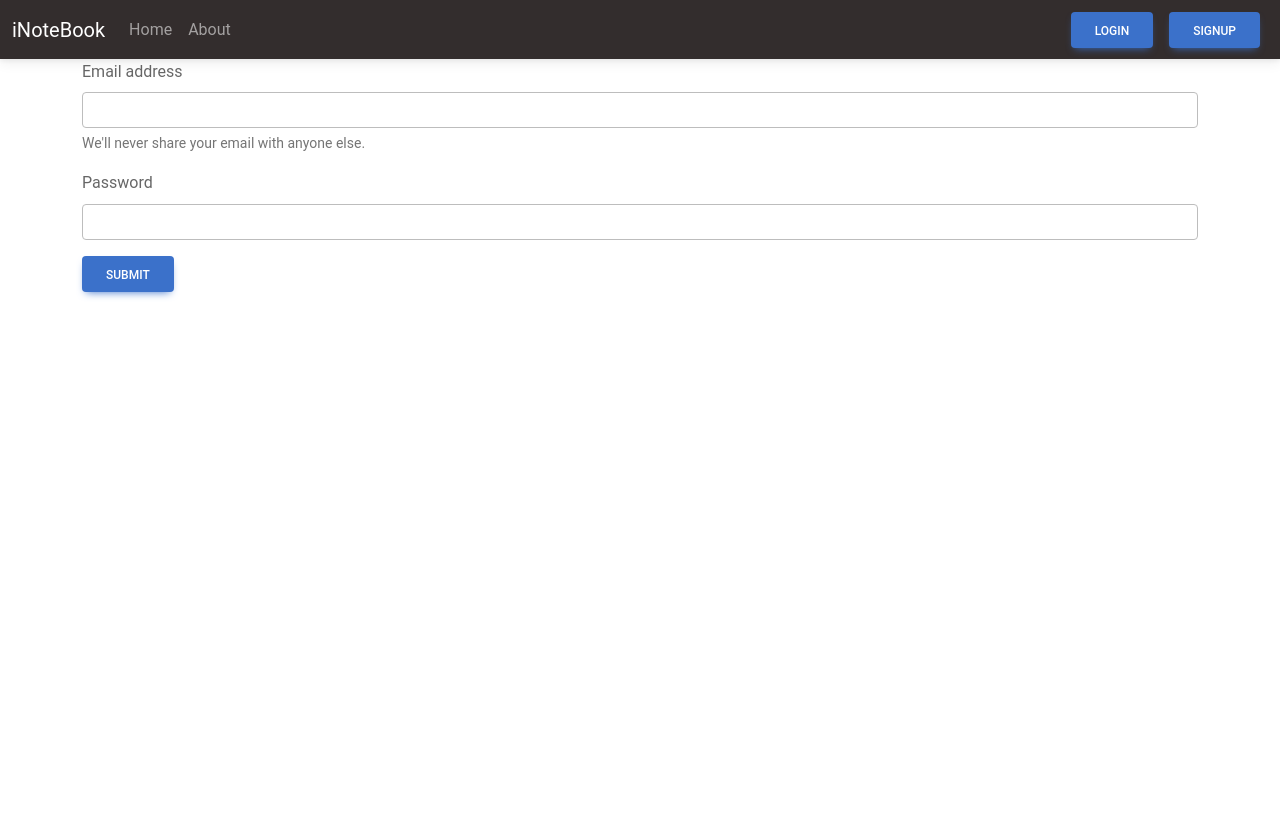
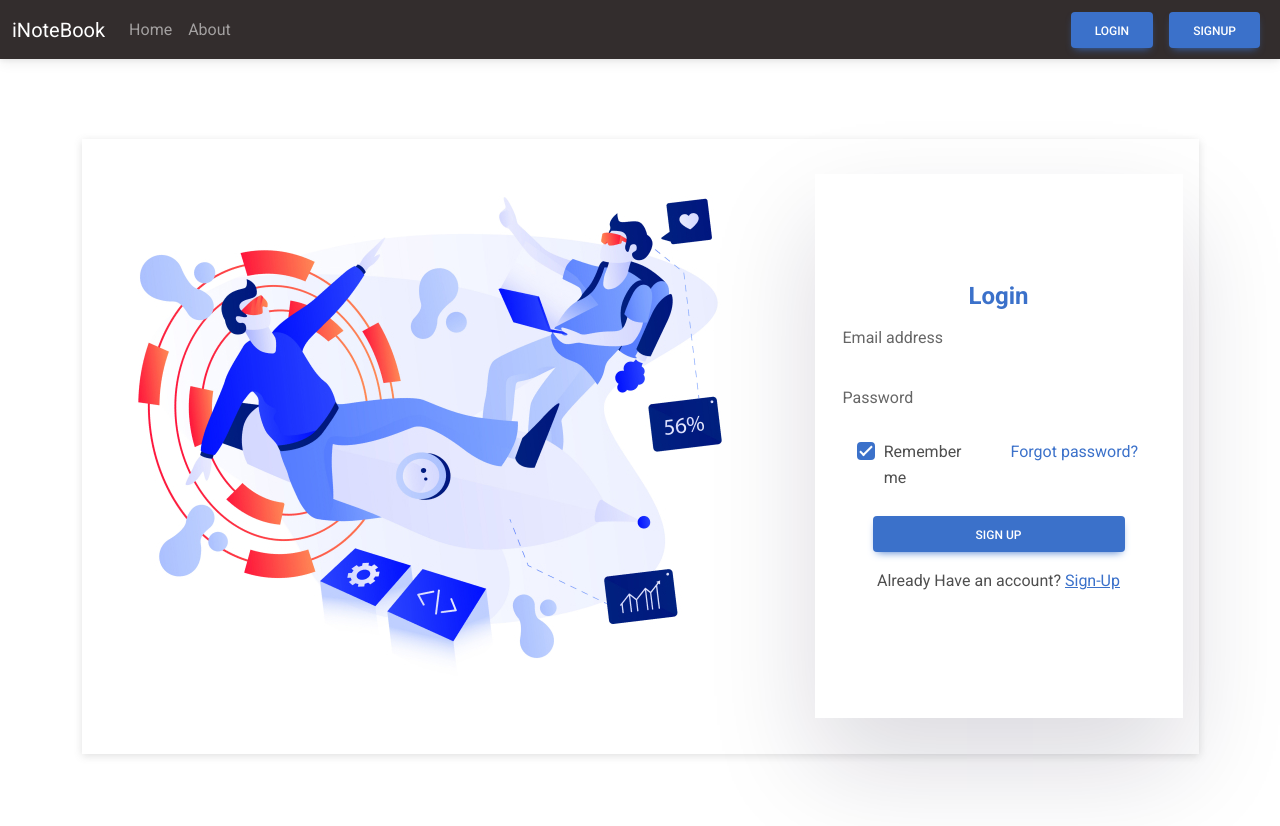
Before and after one commit to Shashan-k08/DevVault, a React (Create React App) app in the folder frontend/: page /login in a window 1280 px wide. Shown: the top 826 px of the page. Before the commit the page ends 800 px from the top, so only its background shows below. Built offline with nearby package versions, Linux system fonts and the light colour scheme.

Commit message:
login ui updated

```diff
--- a/frontend/package.json
+++ b/frontend/package.json
@@ -1 +1 @@
-{"name":"inotebook","version":"0.1.0","private":true,"dependencies":{"@fortawesome/fontawesome-free":"^6.4.0","@testing-library/jest-dom":"^5.16.5","@testing-library/react":"^13.4.0","@testing-library/user-event":"^13.5.0","concurrently":"^7.6.0","mdb-react-ui-kit":"^6.0.0","react":"^18.2.0","react-dom":"^18.2.0","react-router-dom":"^6.6.2","react-scripts":"^5.0.1","web-vitals":"^2.1.4"},"scripts":{"start":"react-scripts start","build":"react-scripts build","test":"react-scripts test","eject":"react-scripts eject"},"eslintConfig":{"extends":["react-app","react-app/jest"]},"browserslist":{"production":[">0.2%","not dead","not op_mini all"],"development":["last 1 chrome version","last 1 firefox version","last 1 safari version"]}}
+{"name":"inotebook","version":"0.1.0","private":true,"dependencies":{"@fortawesome/fontawesome-free":"^6.4.0","@testing-library/jest-dom":"^5.16.5","@testing-library/react":"^13.4.0","@testing-library/user-event":"^13.5.0","autoprefixer":"10.4.5","bootstrap":"^5.2.0-beta1","concurrently":"^7.6.0","mdb-react-ui-kit":"^6.0.0","react":"^18.2.0","react-dom":"^18.2.0","react-router-dom":"^6.6.2","react-scripts":"^5.0.1","typescript":"^4.0.3","web-vitals":"^2.1.4"},"scripts":{"start":"react-scripts start","build":"react-scripts build","test":"react-scripts test","eject":"react-scripts eject"},"eslintConfig":{"extends":["react-app","react-app/jest"]},"browserslist":{"production":[">0.2%","not dead","not op_mini all"],"development":["last 1 chrome version","last 1 firefox version","last 1 safari version"]}}
--- a/frontend/public/index.html
+++ b/frontend/public/index.html
@@ -11,14 +11,34 @@
     />
     <link rel="apple-touch-icon" href="%PUBLIC_URL%/logo192.png" />
 
+   <!-- Font Awesome -->
+<link
+href="https://cdnjs.cloudflare.com/ajax/libs/font-awesome/6.0.0/css/all.min.css"
+rel="stylesheet"
+/>
+<!-- Google Fonts -->
+<link
+href="https://fonts.googleapis.com/css?family=Roboto:300,400,500,700&display=swap"
+rel="stylesheet"
+/>
+<!-- MDB -->
+<link
+href="https://cdnjs.cloudflare.com/ajax/libs/mdb-ui-kit/6.3.0/mdb.min.css"
+rel="stylesheet"
+/>
 
-
+    <link href="https://fonts.googleapis.com/css?family=Roboto:300,400,500,700&display=swap" rel="stylesheet" />
     <title>i-notebook Your notes secured in the cloud</title>
     <link href="https://cdn.jsdelivr.net/npm/bootstrap@5.3.0-alpha1/dist/css/bootstrap.min.css" rel="stylesheet" integrity="sha384-GLhlTQ8iRABdZLl6O3oVMWSktQOp6b7In1Zl3/Jr59b6EGGoI1aFkw7cmDA6j6gD" crossorigin="anonymous">
   </head>
   <body>
     <noscript>You need to enable JavaScript to run this app.</noscript>
     <div id="root"></div>
+    <!-- MDB -->
+<script
+type="text/javascript"
+src="https://cdnjs.cloudflare.com/ajax/libs/mdb-ui-kit/6.3.0/mdb.min.js"
+></script>
     <script src="https://kit.fontawesome.com/3c9e7ca58a.js" crossorigin="anonymous"></script>
     <script src="https://cdn.jsdelivr.net/npm/bootstrap@5.3.0-alpha1/dist/js/bootstrap.bundle.min.js" integrity="sha384-w76AqPfDkMBDXo30jS1Sgez6pr3x5MlQ1ZAGC+nuZB+EYdgRZgiwxhTBTkF7CXvN" crossorigin="anonymous"></script>
   </body>
--- a/frontend/src/App.css
+++ b/frontend/src/App.css
@@ -1,3 +1,4 @@
+
 @import url('https://fonts.googleapis.com/css2?family=Poppins&display=swap');
 .App {
   text-align: center;
@@ -153,7 +154,7 @@
   box-shadow: rgba(17, 12, 46, 0.15) 0px 48px 100px 0px;
   padding: 1rem;
   margin: 1rem;
-  height: 45vh;
+  height: 68vh;
 
 }
 
@@ -161,3 +162,20 @@
   background-size: cover;
   transform: scale(.7);
 }
+
+.form-box button{
+ width: 75% !important;
+}
+.form-box h4{
+  font-weight: 700;
+  color: #3b71ca;
+}
+.form-box p{
+  margin-top: 1rem;
+}
+
+.form-box p span{
+  text-decoration: underline;
+  cursor: pointer;
+ color: #3b71ca;
+}
--- a/frontend/src/Components/Login.jsx
+++ b/frontend/src/Components/Login.jsx
@@ -1,6 +1,7 @@
 import React from 'react'
 import { useState } from 'react';
 import { useNavigate } from "react-router-dom";
+import loginimg from '../img/virtual-reality 1.jpg'
 const Login = (props) => {
   const host ="https://note-me-backend.onrender.com";
     const [credentials, setcredentials] = useState({ email: "", password: "" })
@@ -34,21 +35,49 @@ const Login = (props) => {
     const onChange = (e) => {
         setcredentials({ ...credentials, [e.target.name]: e.target.value })
     }
+
+    const movesign=()=>{
+        navigate('/signup')
+    }
     return (
-        <div>
-            <form onSubmit={handleSubmit}>
-                <div className="mb-3">
-                    <label htmlFor="exampleInputEmail1" className="form-label">Email address</label>
-                    <input type="email" className="form-control" value={credentials.email} onChange={onChange} name='email' id="email" aria-describedby="emailHelp" />
-                    <div id="emailHelp" className="form-text">We'll never share your email with anyone else.</div>
+        <div className='conatiner fl-c'>
+            <div className="signup-box">
+
+           <div className="signup-box1 fl-r">
+            <img className="img-box"  src={loginimg} alt=""/>
+            <form className='form-box fl-c'>
+                <h4>Login</h4>
+
+                <div class="form-outline mb-4">
+                    <input type="email" name="email" id="form1Example1" onChange={onChange} class="form-control" />
+                    <label class="form-label" for="form1Example1">Email address</label>
                 </div>
-                <div className="mb-3">
-                    <label htmlFor="password" className="form-label">Password</label>
-                    <input type="password" className="form-control" value={credentials.password} onChange={onChange} name='password' id="password" />
+                <div class="form-outline mb-4">
+                    <input type="password" name="password" id="form1Example2" onChange={onChange} class="form-control" />
+                    <label class="form-label" for="form1Example2">Password</label>
                 </div>
 
-                <button type="submit" className="btn btn-primary" >Submit</button>
-            </form>
+                <div class="row mb-4">
+                    <div class="col d-flex justify-content-center">
+
+                        <div class="form-check">
+                            <input class="form-check-input" type="checkbox" value="" id="form1Example3" checked />
+                            <label class="form-check-label" for="form1Example3"> Remember me </label>
+                        </div>
+                    </div>
+
+                    <div class="col">
+
+                        <a href="#!">Forgot password?</a>
+                    </div>
+                </div>
+
+
+                <button type="submit" onClick={handleSubmit} class="btn btn-primary btn-block">Sign Up</button>
+                <p onClick={movesign}>Already Have an account? <span onClick={movesign}> Sign-Up </span> </p>
+                </form>
+            </div>
+            </div>
         </div>
     )
 }
--- a/frontend/src/Components/SignUp.jsx
+++ b/frontend/src/Components/SignUp.jsx
@@ -2,6 +2,7 @@ import React from 'react'
 import { useNavigate } from 'react-router-dom';
 import { useState } from 'react';
 import loginimg from '../img/virtual-reality 1.jpg'
+
 const SignUp = (props) => {
     const [credentials, setcredentials] = useState({ name: "", email: "", password: "" })
     const host = "https://note-me-backend.onrender.com";
@@ -33,7 +34,9 @@ const SignUp = (props) => {
         setcredentials({ ...credentials, [e.target.name]: e.target.value })
     }
 
-
+const movelog =()=>{
+    navigate('/login');
+}
 
     return (
         <div className='conatiner fl-c'>
@@ -41,18 +44,23 @@ const SignUp = (props) => {
 
            <div className="signup-box1 fl-r">
             <img className="img-box"  src={loginimg} alt=""/>
-            <form className='form-box'>
+            <form className='form-box fl-c'>
+                <h4>Sign-Up</h4>
                 <div class="form-outline mb-4">
-                    <input type="email" id="form1Example1" class="form-control" />
+                    <input type='text' name='name' id="form4Example1" onChange={onchange} value={credentials.name} class="form-control" />
+                    <label class="form-label" htmlFor="form4Example1">Full Name</label>
+                </div>
+                <div class="form-outline mb-4">
+                    <input type="email" name="email" id="form1Example1" onChange={onchange} class="form-control" />
                     <label class="form-label" for="form1Example1">Email address</label>
                 </div>
                 <div class="form-outline mb-4">
-                    <input type="password" id="form1Example2" class="form-control" />
+                    <input type="password" name="password" id="form1Example2" onChange={onchange} class="form-control" />
                     <label class="form-label" for="form1Example2">Password</label>
                 </div>
                 <div class="form-outline mb-4">
-                    <input type="password" id="form1Example2" class="form-control" />
-                    <label class="form-label" for="form1Example2"> Confirm Password</label>
+                    <input type="password" name="cpassword" id="form2Example2" class="form-control" />
+                    <label class="form-label" for="form2Example2"> Confirm Password</label>
                 </div>
                 <div class="row mb-4">
                     <div class="col d-flex justify-content-center">
@@ -70,8 +78,9 @@ const SignUp = (props) => {
                 </div>
 
 
-                <button type="submit" class="btn btn-primary btn-block">Sign in</button>
-            </form>
+                <button type="submit" onClick={handleSubmit} class="btn btn-primary btn-block">Sign Up</button>
+                <p onClick={movelog}>Already Have an account? <span onClick={movelog}> Sign-Up </span> </p>
+                </form>
             </div>
             </div>
         </div>
```
Also changed, not shown: 1 other file (tests, documents, lock files or other folders).
